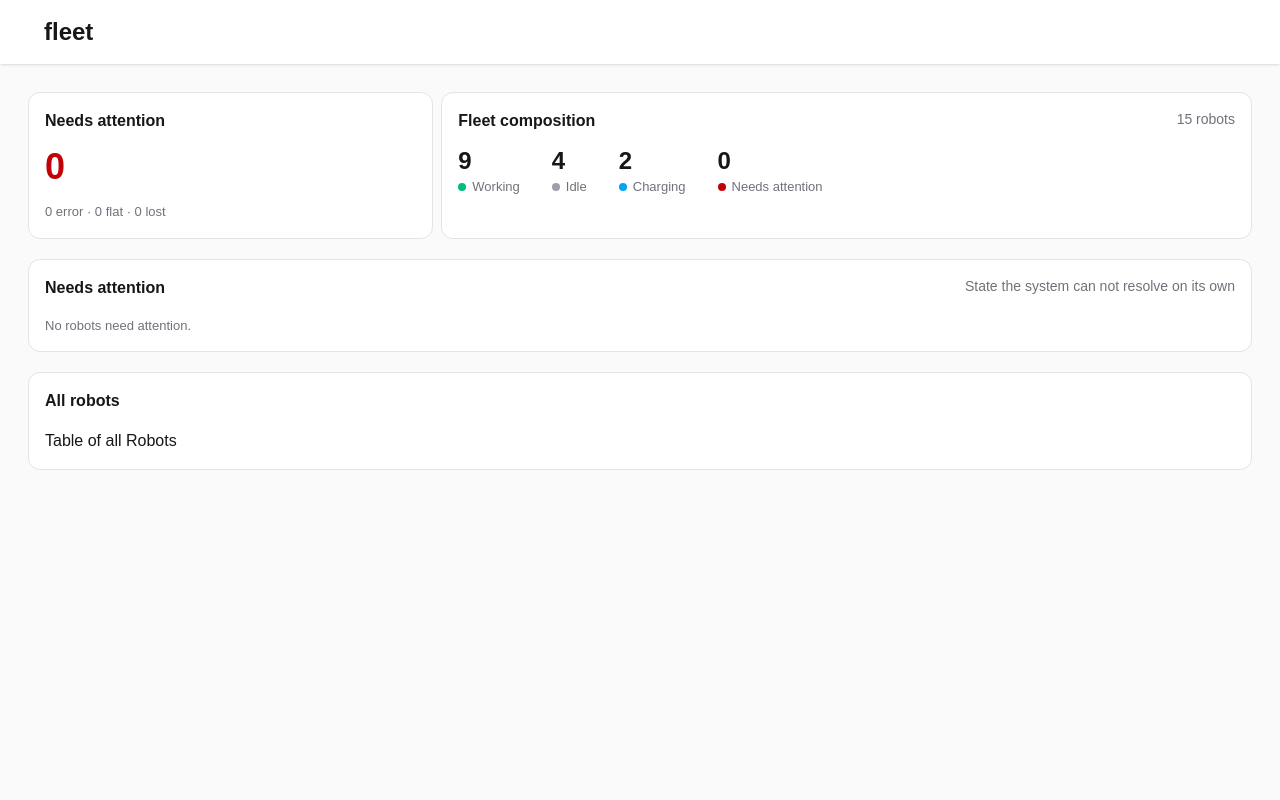
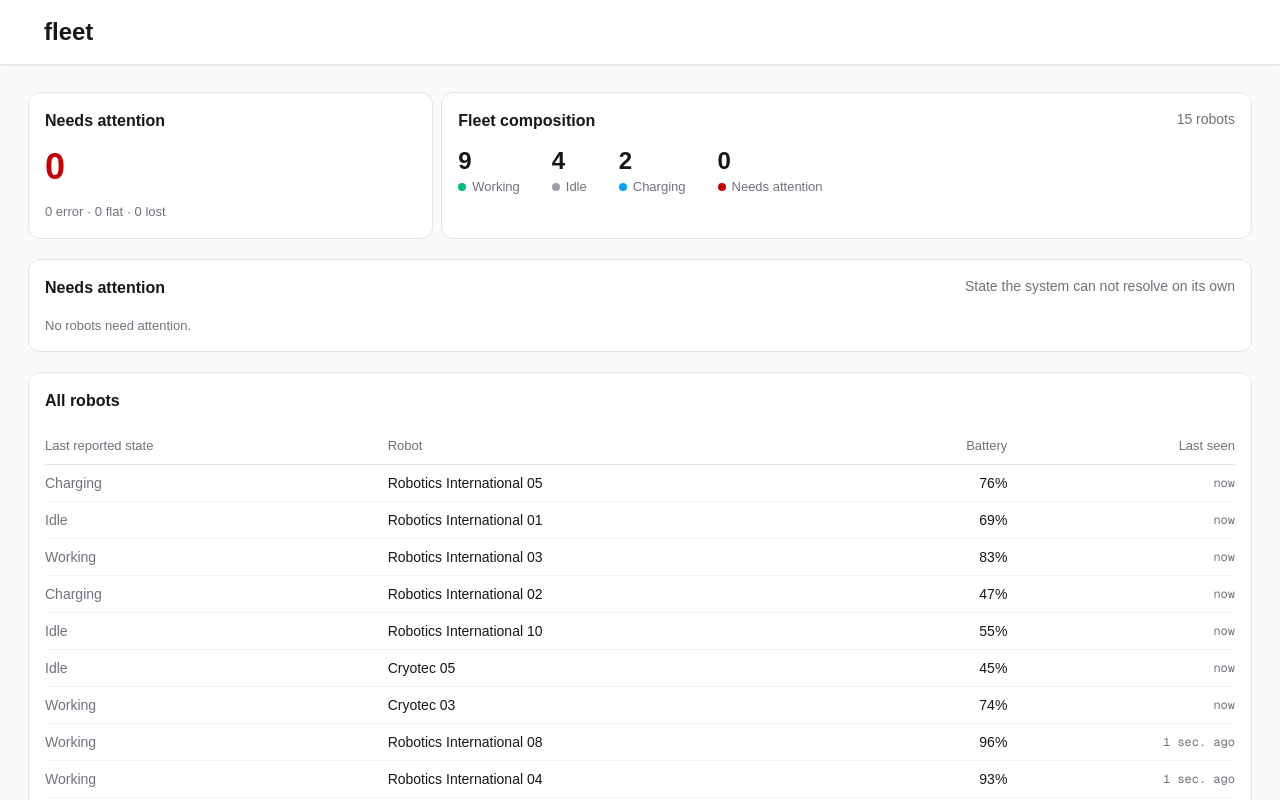
Before and after one commit to Addminus/robot-fleet-manager, a Next.js app: page / in a window 1280 px wide. Shown: the top 800 px of the page. Built offline with nearby package versions, Linux system fonts and the light colour scheme.

Commit message:
feat(client): add all robots table ordered by last seen

```diff
--- a/src/components/fleet/attention-table.tsx
+++ b/src/components/fleet/attention-table.tsx
@@ -1,4 +1,5 @@
 import Link from "next/link";
+import { formatLastSeen } from "@/components/fleet/format-last-seen";
 import type { AttentionReason } from "@/lib/client/helpers/get-attention-reason";
 import type { RobotNeedingAttention } from "@/lib/client/helpers/get-robots-needing-attention";
 
@@ -13,9 +14,6 @@ const reasonLabels: Record<AttentionReason, string> = {
   lost: "Connection lost",
 };
 
-const formatSecondsAgo = (milliseconds: number) =>
-  `${Math.max(0, Math.round(milliseconds / 1000))}s ago`;
-
 export const AttentionTable = ({ robots, now }: AttentionTableProps) => {
   if (robots.length === 0) {
     return (
@@ -27,9 +25,9 @@ export const AttentionTable = ({ robots, now }: AttentionTableProps) => {
     <table className="w-full text-left text-sm">
       <thead className="border-b border-zinc-200 text-[13px] text-zinc-500">
         <tr>
+          <th className="py-2 font-medium">Reason</th>
           <th className="py-2 font-medium">Robot</th>
-          <th className="py-2 font-medium">Reason</th>
-          <th className="py-2 font-medium">Reported state</th>
+          <th className="py-2 font-medium">Last reported state</th>
           <th className="py-2 text-right font-medium">Battery</th>
           <th className="py-2 text-right font-medium">Last seen</th>
         </tr>
@@ -41,6 +39,9 @@ export const AttentionTable = ({ robots, now }: AttentionTableProps) => {
             key={robot.id}
             className="relative border-b border-zinc-100 last:border-0 hover:bg-zinc-50"
           >
+            <td className="py-2 font-medium text-red-700">
+              {reasonLabels[reason]}
+            </td>
             <td className="py-2">
               <Link
                 href={`/${robot.id}`}
@@ -49,17 +50,14 @@ export const AttentionTable = ({ robots, now }: AttentionTableProps) => {
                 {robot.displayName}
               </Link>
             </td>
-            <td className="py-2 font-medium text-red-700">
-              {reasonLabels[reason]}
-            </td>
             <td className="py-2 capitalize text-zinc-500">
               {telemetry.operationalState}
             </td>
             <td className="py-2 text-right tabular-nums">
               {Math.round(telemetry.batteryPercent)}%
             </td>
-            <td className="py-2 text-right tabular-nums text-zinc-500">
-              {formatSecondsAgo(now - telemetry.observedAt)}
+            <td className="py-2 text-right font-mono text-xs text-zinc-500">
+              {formatLastSeen(now - telemetry.observedAt)}
             </td>
           </tr>
         ))}
--- /dev/null
+++ b/src/components/fleet/fleet-table.tsx
@@ -0,0 +1,54 @@
+import Link from "next/link";
+import { formatLastSeen } from "@/components/fleet/format-last-seen";
+import type { SimulatedRobot } from "@/lib/types/robot";
+
+type FleetTableProps = {
+  robots: SimulatedRobot[];
+  now: number;
+};
+
+export const FleetTable = ({ robots, now }: FleetTableProps) => {
+  if (robots.length === 0) {
+    return <p className="text-[13px] text-zinc-500">No robots in the fleet.</p>;
+  }
+
+  return (
+    <table className="w-full text-left text-sm">
+      <thead className="border-b border-zinc-200 text-[13px] text-zinc-500">
+        <tr>
+          <th className="py-2 font-medium">Last reported state</th>
+          <th className="py-2 font-medium">Robot</th>
+          <th className="py-2 text-right font-medium">Battery</th>
+          <th className="py-2 text-right font-medium">Last seen</th>
+        </tr>
+      </thead>
+      <tbody>
+        {robots.map(({ robot, telemetry }) => (
+          // Note: The link's ::after overlay stretches over the whole row, since <a> can not wrap a <tr>
+          <tr
+            key={robot.id}
+            className="relative border-b border-zinc-100 last:border-0 hover:bg-zinc-50"
+          >
+            <td className="py-2 capitalize text-zinc-500">
+              {telemetry.operationalState}
+            </td>
+            <td className="py-2">
+              <Link
+                href={`/${robot.id}`}
+                className="font-medium after:absolute after:inset-0 after:content-['']"
+              >
+                {robot.displayName}
+              </Link>
+            </td>
+            <td className="py-2 text-right tabular-nums">
+              {Math.round(telemetry.batteryPercent)}%
+            </td>
+            <td className="py-2 text-right font-mono text-xs text-zinc-500">
+              {formatLastSeen(now - telemetry.observedAt)}
+            </td>
+          </tr>
+        ))}
+      </tbody>
+    </table>
+  );
+};
--- a/src/components/fleet/fleet-view.tsx
+++ b/src/components/fleet/fleet-view.tsx
@@ -2,6 +2,7 @@ import { Card } from "@/components/card";
 import { AttentionSummary } from "@/components/fleet/attention-summary";
 import { AttentionTable } from "@/components/fleet/attention-table";
 import { FleetComposition } from "@/components/fleet/fleet-composition";
+import { FleetTable } from "@/components/fleet/fleet-table";
 import type { AttentionCounts } from "@/lib/client/helpers/get-attention-summary";
 import type { RobotStatusCounts } from "@/lib/client/helpers/get-fleet-composition";
 import type { RobotNeedingAttention } from "@/lib/client/helpers/get-robots-needing-attention";
@@ -13,6 +14,7 @@ type FleetViewProps = {
   attentionSummary: AttentionCounts;
   composition: RobotStatusCounts;
   robotsNeedingAttention: RobotNeedingAttention[];
+  robotsByLastSeen: SimulatedRobot[];
 };
 
 export const FleetView = ({
@@ -21,6 +23,7 @@ export const FleetView = ({
   attentionSummary,
   composition,
   robotsNeedingAttention,
+  robotsByLastSeen,
 }: FleetViewProps) => {
   return (
     <div className="flex flex-col gap-5">
@@ -47,7 +50,9 @@ export const FleetView = ({
       </div>
 
       <div>
-        <Card title="All robots">Table of all Robots</Card>
+        <Card title="All robots">
+          <FleetTable robots={robotsByLastSeen} now={now} />
+        </Card>
       </div>
     </div>
   );
--- /dev/null
+++ b/src/components/fleet/format-last-seen.ts
@@ -0,0 +1,12 @@
+const relativeTimeFormat = new Intl.RelativeTimeFormat("en", {
+  numeric: "auto",
+  style: "short",
+});
+
+export const formatLastSeen = (milliseconds: number) => {
+  const seconds = Math.max(0, Math.round(milliseconds / 1000));
+  if (seconds < 60) return relativeTimeFormat.format(-seconds, "second");
+  const minutes = Math.floor(seconds / 60);
+  if (minutes < 60) return relativeTimeFormat.format(-minutes, "minute");
+  return relativeTimeFormat.format(-Math.floor(minutes / 60), "hour");
+};
--- a/src/lib/client/containers/fleet-container.tsx
+++ b/src/lib/client/containers/fleet-container.tsx
@@ -3,6 +3,7 @@
 import { FleetView } from "@/components/fleet/fleet-view";
 import { getAttentionSummary } from "@/lib/client/helpers/get-attention-summary";
 import { getFleetComposition } from "@/lib/client/helpers/get-fleet-composition";
+import { getRobotsByLastSeen } from "@/lib/client/helpers/get-robots-by-last-seen";
 import { getRobotsNeedingAttention } from "@/lib/client/helpers/get-robots-needing-attention";
 import { useFleet } from "@/lib/client/hooks/useFleet";
 
@@ -16,6 +17,7 @@ export const FleetContainer = () => {
       attentionSummary={getAttentionSummary(fleet, fleetUpdatedAt)}
       composition={getFleetComposition(fleet, fleetUpdatedAt)}
       robotsNeedingAttention={getRobotsNeedingAttention(fleet, fleetUpdatedAt)}
+      robotsByLastSeen={getRobotsByLastSeen(fleet)}
     />
   );
 };
--- /dev/null
+++ b/src/lib/client/helpers/get-robots-by-last-seen.ts
@@ -0,0 +1,8 @@
+import type { SimulatedRobot } from "@/lib/types/robot";
+
+// Note: Copies before sorting, since the fleet array is owned by the query cache and must not be mutated
+export function getRobotsByLastSeen(fleet: SimulatedRobot[]): SimulatedRobot[] {
+  return [...fleet].sort(
+    (a, b) => b.telemetry.observedAt - a.telemetry.observedAt,
+  );
+}
```
Also changed, not shown: 1 other file (tests, documents, lock files or other folders).
